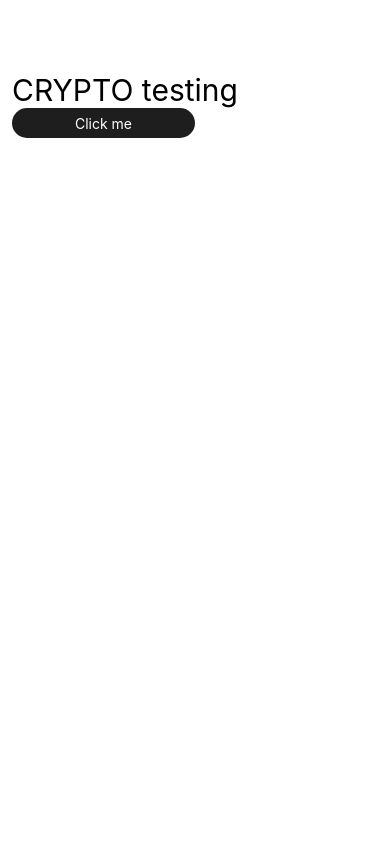
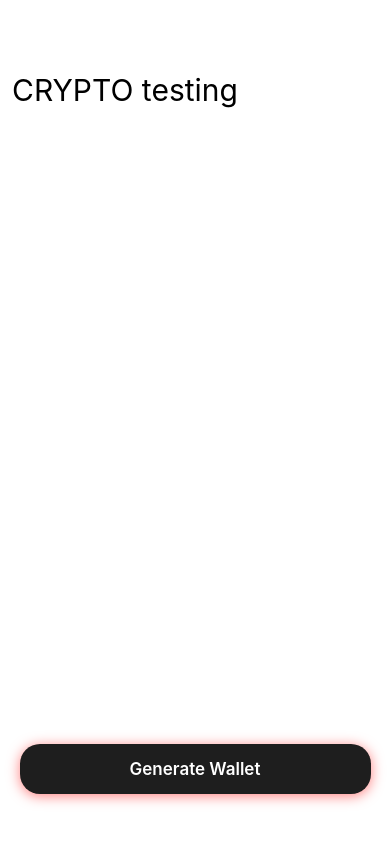
Before and after one commit to pdcolandrea/react-native-crypto-boilerplate, a React Native app: screen / in a window 390 px wide. Built offline with nearby package versions, Linux system fonts and the light colour scheme; what bip32 would draw is missing.

Commit message:
add performance testing

```diff
--- a/App.tsx
+++ b/App.tsx
@@ -1,6 +1,12 @@
 import { StatusBar } from "expo-status-bar";
 import { useState } from "react";
-import { Text, TouchableOpacity, View, ViewStyle } from "react-native";
+import {
+  LayoutAnimation,
+  Text,
+  TouchableOpacity,
+  View,
+  ViewStyle,
+} from "react-native";
 import BIP32Factory from "bip32";
 import { wordlist } from "@scure/bip39/wordlists/english";
 
@@ -24,12 +30,34 @@ export default function App() {
   });
 
   const onClickmePressed = () => {
+    let start = performance.now();
     const entropy = crypto.getRandomValues(new Uint8Array(16));
+    let end = performance.now();
+    console.log(`[Entropy Generation] ${end - start}ms`);
+
+    start = performance.now();
     const mnemonic = bip39.entropyToMnemonic(entropy, wordlist);
+    end = performance.now();
+    console.log(`[Mnemonic Generation] ${end - start}ms`);
 
+    // SLOW
+    start = performance.now();
     const seed = bip39.mnemonicToSeedSync(mnemonic);
+    end = performance.now();
+    console.log(`[Seed Sync] ${end - start}ms`);
+    // ==
+
+    start = performance.now();
     const root = bip32.fromSeed(Buffer.from(seed), bitcoin.networks.bitcoin);
+    end = performance.now();
+    console.log(`[Seed Derivation] ${end - start}ms`);
+
+    start = performance.now();
     const child1 = root.derivePath(BTC_DERIVATION_PATH);
+    end = performance.now();
+    console.log(`[Path Derivation] ${end - start}ms\n\n=====\n\n`);
+
+    LayoutAnimation.configureNext(LayoutAnimation.Presets.easeInEaseOut);
 
     setWallet({
       address: bitcoin.payments.p2wpkh({
@@ -44,12 +72,14 @@ export default function App() {
       <StatusBar style="auto" />
       <Text style={{ fontSize: 30 }}>CRYPTO testing</Text>
 
-      <TouchableOpacity onPress={onClickmePressed} style={$button}>
-        <Text style={{ color: "white" }}>Click me</Text>
-      </TouchableOpacity>
-
       <Text>{wallet.address}</Text>
       <Text>{wallet.key}</Text>
+
+      <TouchableOpacity onPress={onClickmePressed} style={$button}>
+        <Text style={{ color: "white", fontSize: 17, fontWeight: "600" }}>
+          Generate Wallet
+        </Text>
+      </TouchableOpacity>
     </View>
   );
 }
@@ -64,8 +94,21 @@ const $root: ViewStyle = {
 const $button: ViewStyle = {
   backgroundColor: "#1E1E1E",
   borderRadius: 20,
-  width: "50%",
-  height: 30,
+  width: "90%",
+  height: 50,
+  alignSelf: "center",
+  position: "absolute",
+  bottom: 50,
   justifyContent: "center",
   alignItems: "center",
+
+  shadowColor: "red",
+  shadowOffset: {
+    width: 0,
+    height: 2,
+  },
+  shadowOpacity: 0.5,
+  shadowRadius: 12.35,
+
+  elevation: 19,
 };
```
